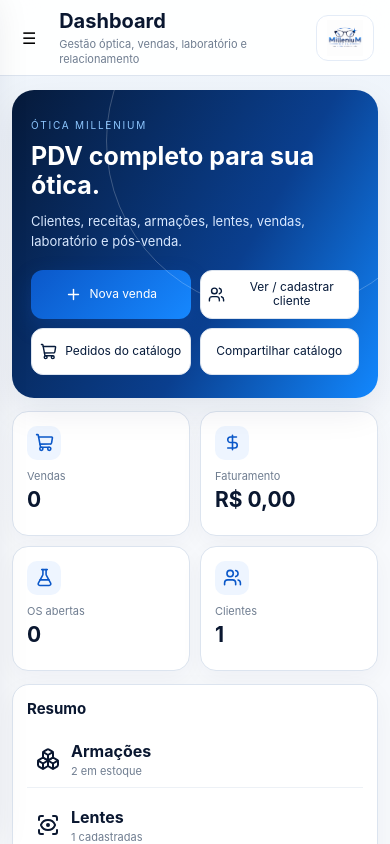
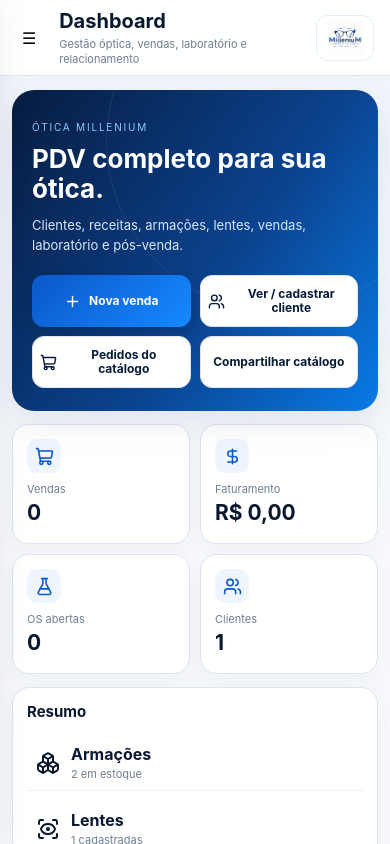
Before and after one commit to otica-millenium/otica-millennium-pdv, a React (Vite) app: page / in a window 390 px wide. Shown: the top 844 px of the page. Built offline with nearby package versions, Linux system fonts and the light colour scheme.

Commit message:
Dashboard: melhorar hierarquia e responsividade mobile

```diff
--- a/src/styles.css
+++ b/src/styles.css
@@ -91,3 +91,12 @@
  .stat{padding:11px}
  header p{max-width:180px}
 }
+
+/* Dashboard: sem logo duplicada, foco nos atalhos e indicadores */
+.hero{isolation:isolate}
+.hero>div:first-child{position:relative;z-index:1;flex:1;min-width:0}
+.hero:after{pointer-events:none;opacity:.4}
+.hero-actions{flex-wrap:wrap}
+.hero-actions button{font-weight:650;transition:transform .15s ease,box-shadow .15s ease}
+.hero-actions button:active{transform:scale(.98)}
+@media(max-width:780px){.hero{padding:25px 20px 23px;background:linear-gradient(125deg,#071c40 0%,#0b438f 58%,#087be7 100%)}.hero h2{max-width:330px;font-size:26px}.hero-actions{margin-top:20px}.hero-actions button{min-height:52px}.hero-actions .primary{box-shadow:0 5px 16px rgba(0,0,0,.14)}.stat{min-height:118px}.grid-2{grid-template-columns:1fr}}
```
